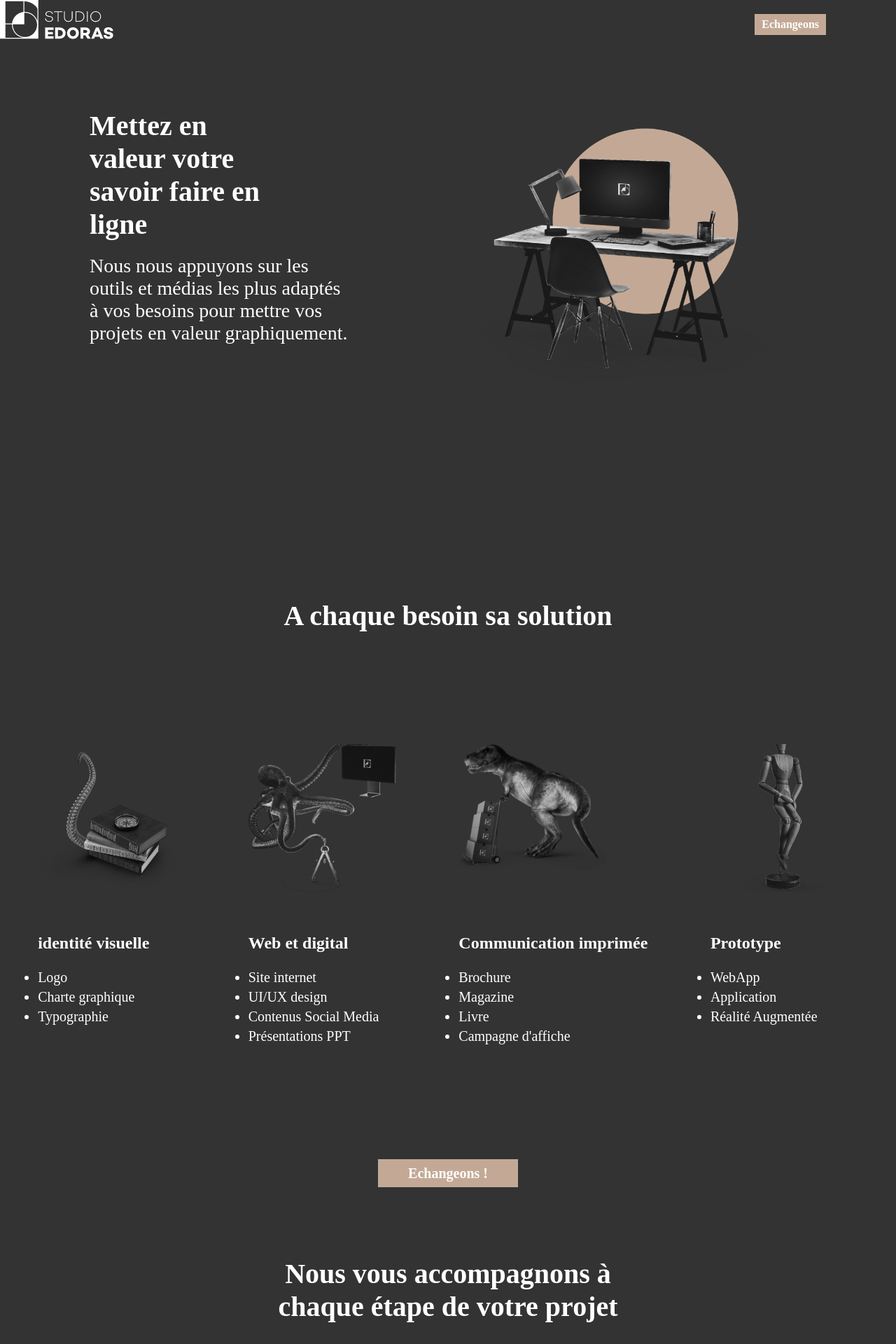
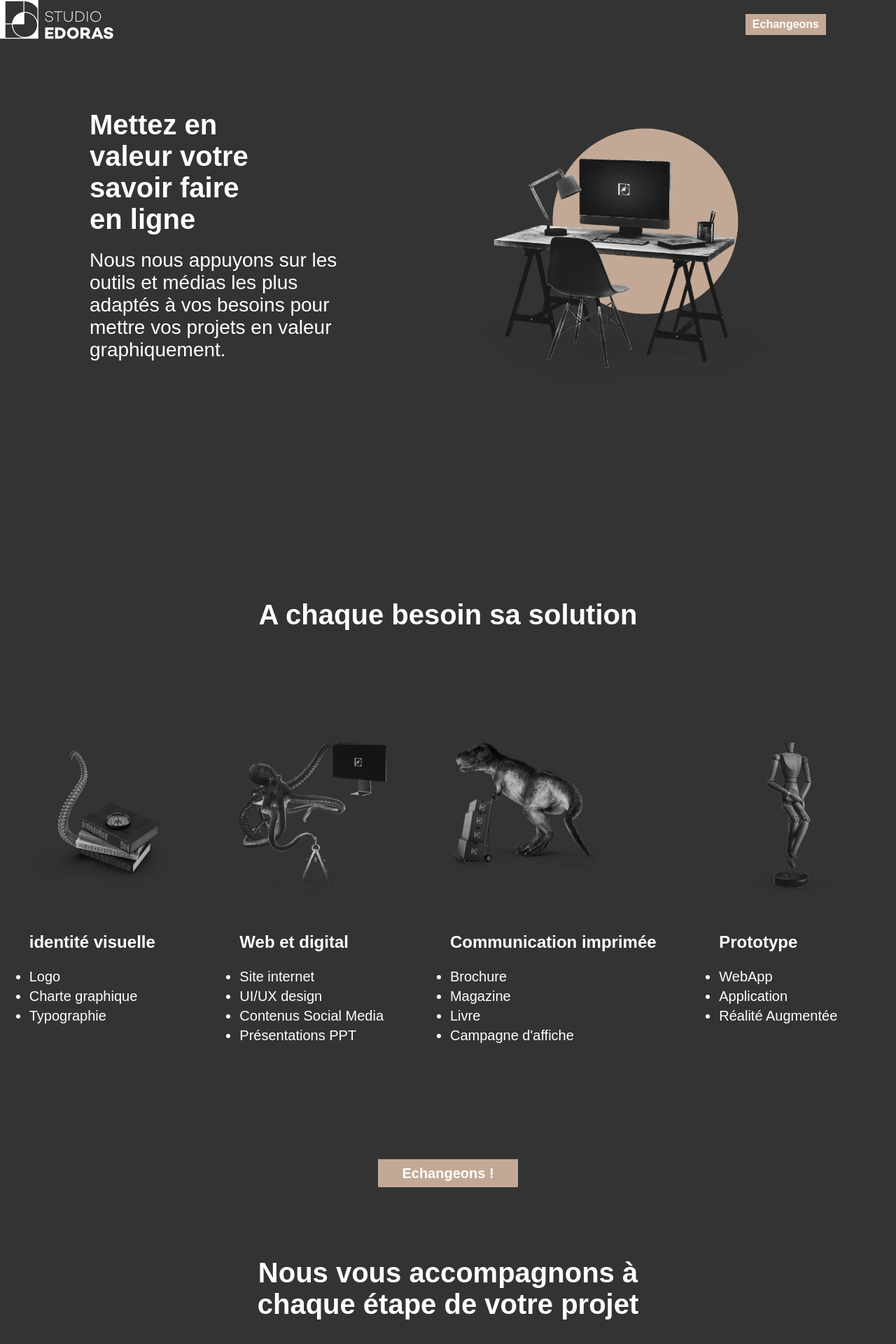
Before and after one commit to TimotheePopesco/bapp, a PHP site: page /index.html in a window 1280 px wide. Shown: the top 1920 px of the page at 70% size. Run offline with PHP 8.4, Linux system fonts and the light colour scheme; some web fonts are replaced.

Commit message:
update font

```diff
--- a/code/style.css
+++ b/code/style.css
@@ -1,3 +1,10 @@
+@import url('http://fonts.cdnfonts.com/css/campton');
+
+body {
+    font-family: 'Campton', sans-serif;
+}
+
+
 * {
     box-sizing: border-box;
     margin: 0px;
@@ -8,7 +15,9 @@ a {
     font-size: 20px;
 }
 
-
+p {
+    font-weight: lighter;
+}
 
 .head {
     display: flex;
```
